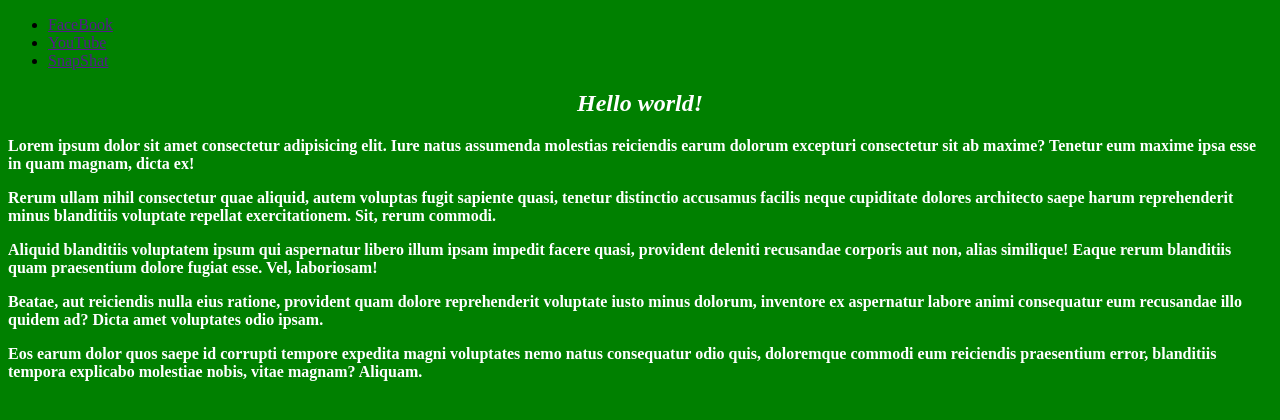
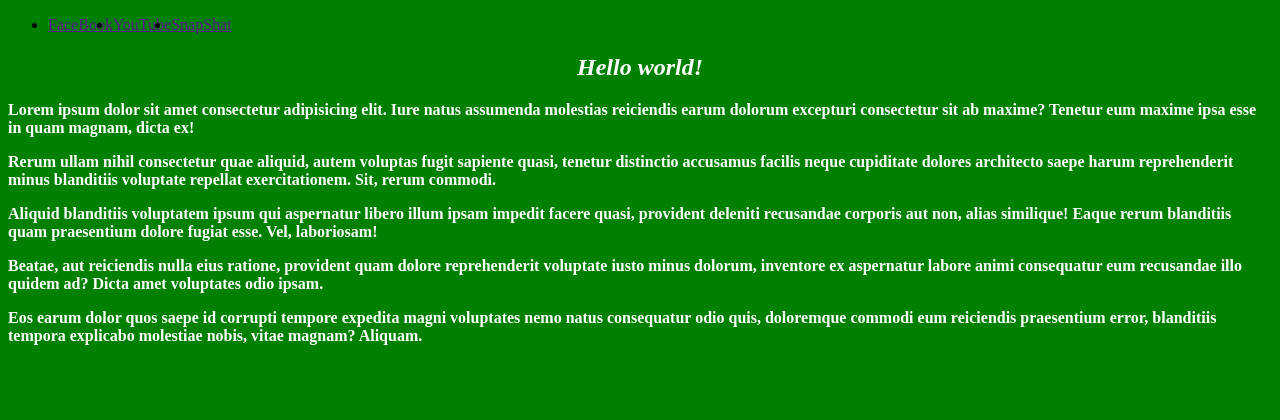
Before and after one commit to Aimarall/HTML-CSS-JS, a plain HTML site: page index.html in a window 1280 px wide. Drawn offline with Linux system fonts and the light colour scheme.

Commit message:
added display flex bye nav

```diff
--- a/styles.css
+++ b/styles.css
@@ -10,3 +10,6 @@ p {
     color: rgb(255, 255, 255);
     font-weight: bold;
 }
+nav ul {
+    display: flex;
+}
```
